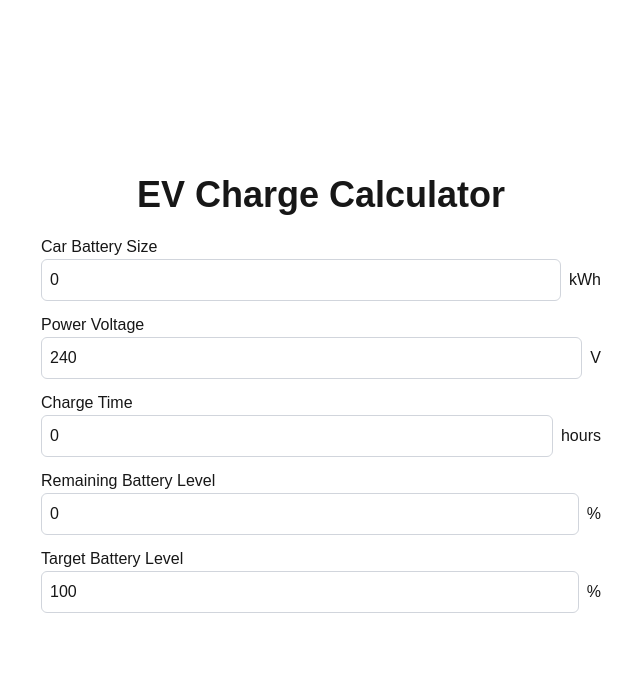
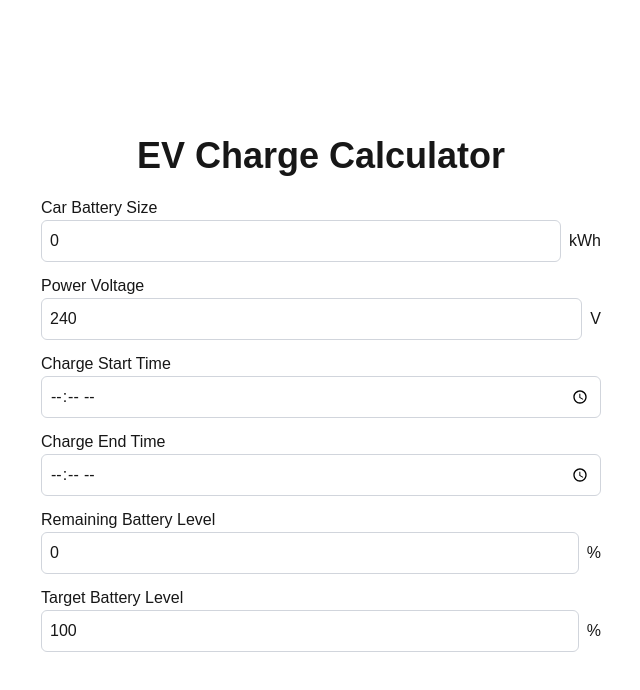
Before and after one commit to chimin/chimintools, a Next.js app: page /chimintools/ev-charge-calc in a window 1280 px wide. Shown: the top 690 px of the page, without its empty margins (319-959 px from the left). Built offline with nearby package versions, Linux system fonts and the light colour scheme.

Commit message:
Change charge time to charge start/end time

```diff
--- a/app/ev-charge-calc/page.tsx
+++ b/app/ev-charge-calc/page.tsx
@@ -3,10 +3,27 @@
 
 import { useState, useEffect } from 'react';
 
+const calculateChargeTime = (startTime: string, endTime: string) => {
+  if (!startTime || !endTime) {
+    return 0;
+  }
+  const [startHours, startMinutes] = startTime.split(':').map(Number);
+  const [endHours, endMinutes] = endTime.split(':').map(Number);
+
+  let diff = (endHours * 60 + endMinutes) - (startHours * 60 + startMinutes);
+
+  if (diff < 0) {
+    diff += 24 * 60;
+  }
+
+  return diff / 60;
+};
+
 export default function EVChargeCalc() {
   const [batterySize, setBatterySize] = useState(0);
   const [powerVoltage, setPowerVoltage] = useState(240);
-  const [chargeTime, setChargeTime] = useState(0);
+  const [chargeStartTime, setChargeStartTime] = useState('');
+  const [chargeEndTime, setChargeEndTime] = useState('');
   const [remainingBattery, setRemainingBattery] = useState(0);
   const [targetBattery, setTargetBattery] = useState(100);
   const [requiredCurrent, setRequiredCurrent] = useState(0);
@@ -15,10 +32,11 @@ export default function EVChargeCalc() {
     try {
       const savedData = localStorage.getItem('evChargeCalcData');
       if (savedData) {
-        const { batterySize, powerVoltage, chargeTime, remainingBattery, targetBattery } = JSON.parse(savedData);
+        const { batterySize, powerVoltage, chargeStartTime, chargeEndTime, remainingBattery, targetBattery } = JSON.parse(savedData);
         setBatterySize(batterySize);
         setPowerVoltage(powerVoltage);
-        setChargeTime(chargeTime);
+        setChargeStartTime(chargeStartTime);
+        setChargeEndTime(chargeEndTime);
         setRemainingBattery(remainingBattery);
         setTargetBattery(targetBattery);
       }
@@ -28,12 +46,13 @@ export default function EVChargeCalc() {
   }, []);
 
   useEffect(() => {
-    const dataToSave = JSON.stringify({ batterySize, powerVoltage, chargeTime, remainingBattery, targetBattery });
+    const dataToSave = JSON.stringify({ batterySize, powerVoltage, chargeStartTime, chargeEndTime, remainingBattery, targetBattery });
     localStorage.setItem('evChargeCalcData', dataToSave);
-  }, [batterySize, powerVoltage, chargeTime, remainingBattery, targetBattery]);
+  }, [batterySize, powerVoltage, chargeStartTime, chargeEndTime, remainingBattery, targetBattery]);
 
   useEffect(() => {
     const calculateCurrent = () => {
+      const chargeTime = calculateChargeTime(chargeStartTime, chargeEndTime);
       if (chargeTime > 0 && powerVoltage > 0) {
         const energyNeeded = (batterySize * (targetBattery - remainingBattery)) / 100;
         const powerNeeded = (energyNeeded / chargeTime) * 1000;
@@ -44,7 +63,7 @@ export default function EVChargeCalc() {
       }
     };
     calculateCurrent();
-  }, [batterySize, powerVoltage, chargeTime, remainingBattery, targetBattery]);
+  }, [batterySize, powerVoltage, chargeStartTime, chargeEndTime, remainingBattery, targetBattery]);
 
   return (
     <div className="flex flex-col items-center justify-center min-h-screen py-2">
@@ -76,15 +95,25 @@ export default function EVChargeCalc() {
             </div>
           </div>
           <div className="flex flex-col mb-3">
-            <label className="text-left">Charge Time</label>
+            <label className="text-left">Charge Start Time</label>
             <div className="flex items-center">
               <input
-                type="number"
-                value={chargeTime}
-                onChange={(e) => setChargeTime(Number(e.target.value))}
+                type="time"
+                value={chargeStartTime}
+                onChange={(e) => setChargeStartTime(e.target.value)}
                 className="border border-gray-300 rounded-md p-2 w-full"
               />
-              <span className="ml-2">hours</span>
+            </div>
+          </div>
+          <div className="flex flex-col mb-3">
+            <label className="text-left">Charge End Time</label>
+            <div className="flex items-center">
+              <input
+                type="time"
+                value={chargeEndTime}
+                onChange={(e) => setChargeEndTime(e.target.value)}
+                className="border border-gray-300 rounded-md p-2 w-full"
+              />
             </div>
           </div>
           <div className="flex flex-col mb-3">
```
